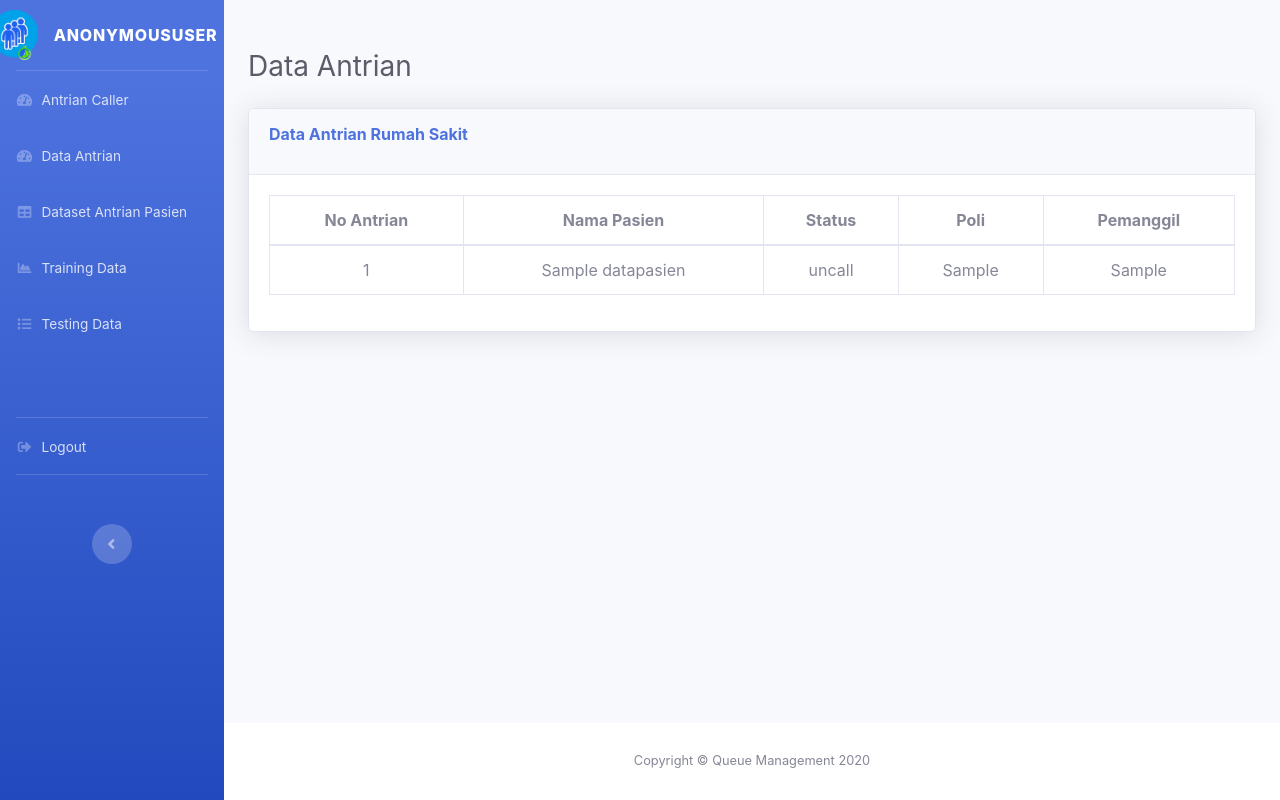
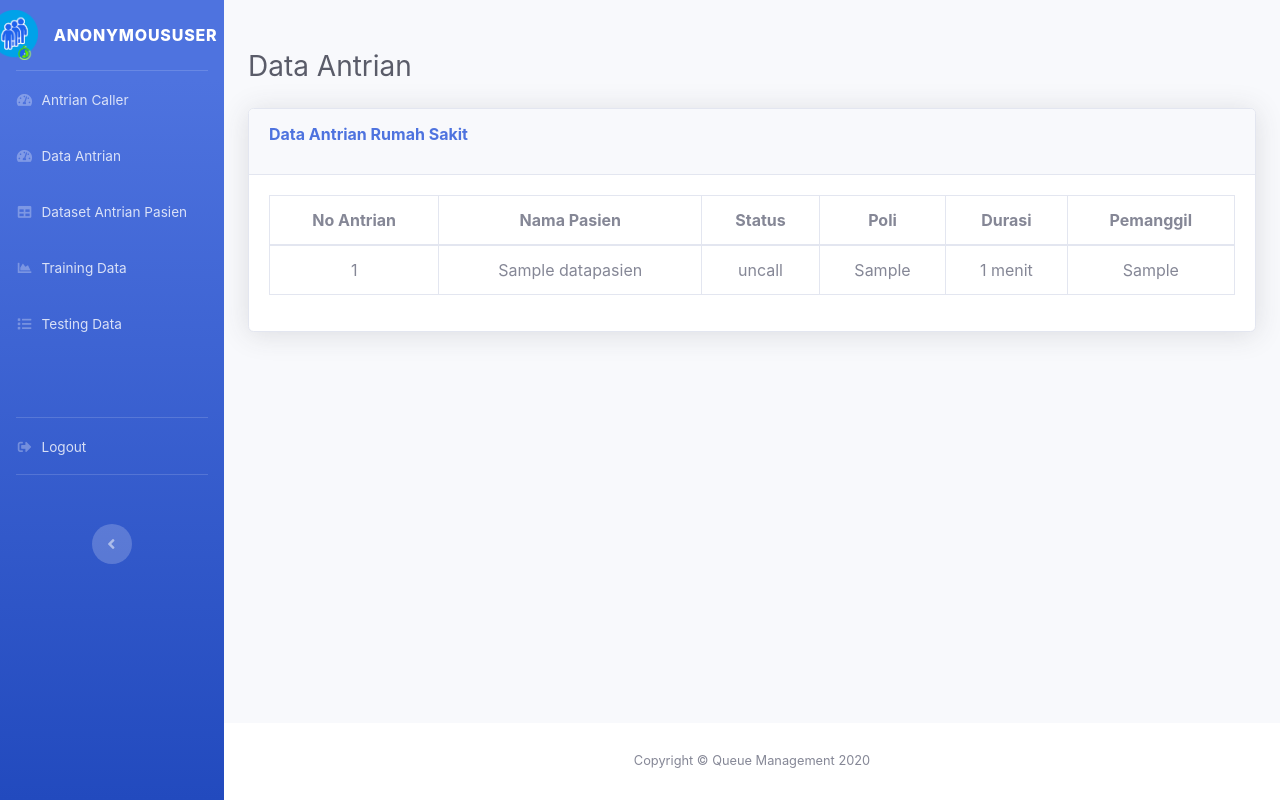
Before and after one commit to fatoni-ach/management-queue, a Django app: a page that uses templates/pasien.html in a window 1280 px wide. Run offline with Django 3.2, Linux system fonts and the light colour scheme; tables that the repository leaves empty hold one stand-in row (values such as "Sample post"); some libraries are stand-ins or nearby versions; some web fonts are replaced.

Commit message:
api v3.4 add data antrian_

```diff
--- a/templates/pasien.html
+++ b/templates/pasien.html
@@ -28,6 +28,7 @@
                 <th>Nama Pasien</th>
                 <th>Status</th>
                 <th>Poli</th>
+                <th>Durasi</th>
                 <th>Pemanggil</th>
                 </tr>
             </thead>
@@ -38,6 +39,7 @@
                     <td>{{data.data_pasien.nama_pasien}}</td>
                     <td>{{data.status}}</td>
                     <td>{{data.jenis_pengobatan}}</td>
+                    <td>{{data.durasi}} menit</td>
                     <td>{{data.pemanggil}}</td>
                     <!-- <td>
                         <a href="{% url 'antrian:update' data.id %}" class="btn btn-user btn-warning">Update</a>
```
